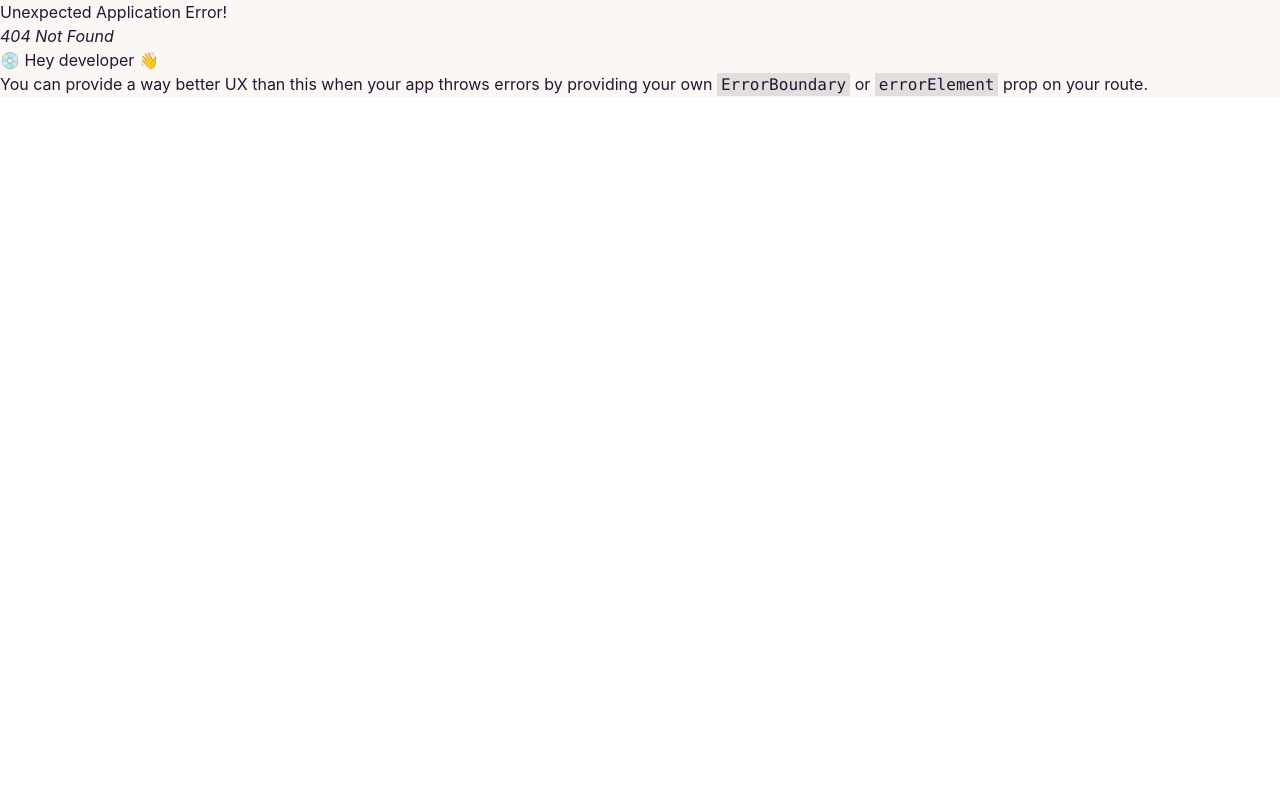
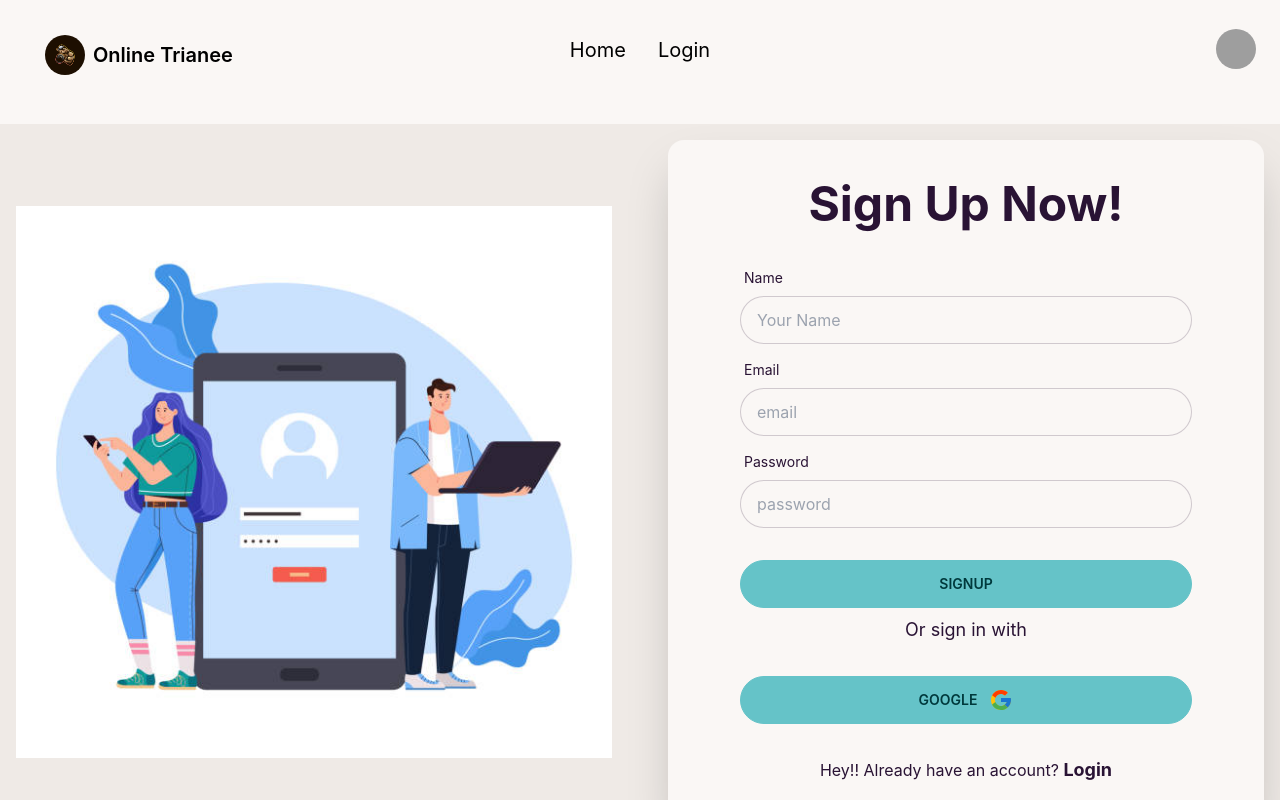
Before and after one commit to naimurrahmanniloy/gym-trainer-client, a React (Create React App) app: page /signup in a window 1280 px wide. Before the commit this address had no page. Shown: the top 800 px of the page. Built offline with nearby package versions, Linux system fonts and the light colour scheme; grey boxes are pictures that could not be loaded.

Commit message:
sign up done

```diff
--- a/src/Pages/Login/Login.js
+++ b/src/Pages/Login/Login.js
@@ -22,13 +22,13 @@ const Login = () => {
                             <label className="label">
                                 <span className="label-text">Email</span>
                             </label>
-                            <input type="text" placeholder="email" className="input input-bordered" />
+                            <input type="text" name='email' placeholder="email" className="input input-bordered" />
                         </div>
                         <div className="form-control">
                             <label className="label">
                                 <span className="label-text">Password</span>
                             </label>
-                            <input type="text" placeholder="password" className="input input-bordered" />
+                            <input type="text" name='password' placeholder="password" className="input input-bordered" />
 
                         </div>
                         <div className="form-control mt-6">
--- a/src/Pages/SignUp/SignUp.js
+++ b/src/Pages/SignUp/SignUp.js
@@ -0,0 +1,58 @@
+import React from 'react';
+import img from '../../assets/login.jpg'
+import { FcGoogle } from 'react-icons/fc';
+import { Link } from 'react-router-dom';
+
+const SignUp = () => {
+
+    const handleSignUp = event => {
+        event.preventDefault();
+    }
+
+    return (
+        <div className="hero h-1/2 w-full bg-base-200 my-6">
+            <div className="hero-content gap-14 grid md:grid-cols-2 flex-col lg:flex-row">
+                <div className="text-center lg:text-left">
+
+                    <img src={img} alt="" />
+                </div>
+                <div className="card flex-shrink-0 w-full  shadow-2xl p-10 bg-base-100 py-10">
+                    <h1 className="text-5xl text-center font-bold">Sign Up Now!</h1>
+                    <form onSubmit={handleSignUp} className="card-body">
+                        <div className="form-control">
+                            <label className="label">
+                                <span className="label-text">Name</span>
+                            </label>
+                            <input type="text" name='name' placeholder="Your Name" className="input input-bordered" />
+                        </div>
+                        <div className="form-control">
+                            <label className="label">
+                                <span className="label-text">Email</span>
+                            </label>
+                            <input type="text" name='email' placeholder="email" className="input input-bordered" required />
+                        </div>
+                        <div className="form-control">
+                            <label className="label">
+                                <span className="label-text">Password</span>
+                            </label>
+                            <input type="text" name='password' placeholder="password" className="input input-bordered" required />
+
+                        </div>
+                        <div className="form-control mt-6">
+                            <input className="btn btn-primary" type="submit" value="SignUp" />
+
+                        </div>
+                        <p className='text-center text-lg'>Or sign in with</p>
+                        <div className="form-control mt-6">
+                            <button className=' btn btn-primary'>Google <FcGoogle className='ml-3 text-2xl'></FcGoogle></button>
+
+                        </div>
+                    </form>
+                    <p className='text-center'>Hey!! Already have an account? <Link className='text-lg font-bold' to='/login'>Login</Link></p>
+                </div>
+            </div>
+        </div>
+    );
+};
+
+export default SignUp;
--- a/src/Router/Routes/Routes.js
+++ b/src/Router/Routes/Routes.js
@@ -1,6 +1,7 @@
 import Main from "../../Layout/Main";
 import Home from "../../Pages/Home/Home/Home";
 import Login from "../../Pages/Login/Login";
+import SignUp from "../../Pages/SignUp/SignUp";
 
 const { createBrowserRouter } = require("react-router-dom");
 
@@ -18,7 +19,8 @@ const router = createBrowserRouter([
                 element: <Login></Login>
             },
             {
-
+                path: '/signup',
+                element: <SignUp></SignUp>
             }
         ]
     }
--- /dev/null
+++ b/src/contexts/AuthProvider/AuthProvider.js
@@ -0,0 +1,11 @@
+import React from 'react';
+
+const AuthProvider = () => {
+    return (
+        <div>
+
+        </div>
+    );
+};
+
+export default AuthProvider;
```
